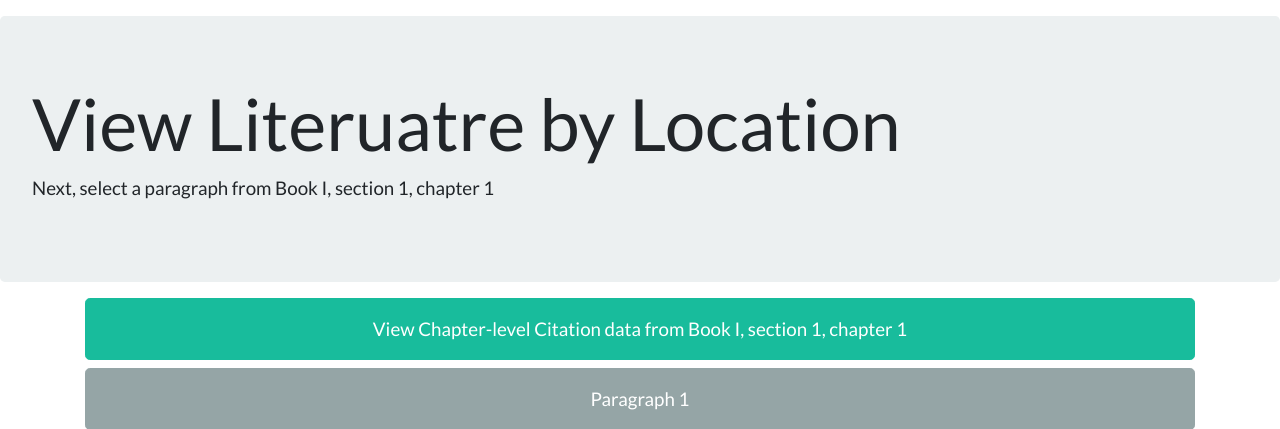
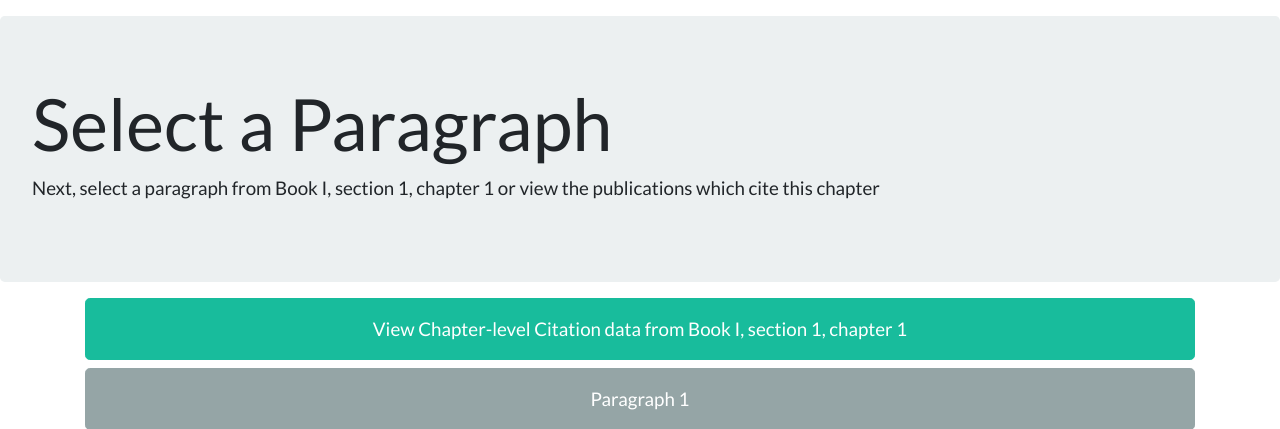
Before and after one commit to mattpriselac/Single-File-Processing-for-Hume-Project, a Flask app: page /location/1/1/1 in a window 1280 px wide. Shown: the part 71-500 px from the top of the page. Run offline with Flask 2, Linux system fonts and the light colour scheme; parts of the project's set-up code (start-up, migrations or seed data) failed here and were passed over; some libraries are stand-ins or nearby versions.

Commit message:
format tweaks for text lit displays

```diff
--- a/app/routes.py
+++ b/app/routes.py
@@ -10,7 +10,7 @@ from functions_and_classes.comparisons import generateCompData
 from functions_and_classes.display_only_ops import generateListOfCites
 from functions_and_classes.lit_level_operations import locationFrequency
 
-bookdict={'0':'Introduction', '1':'Book I', '2':'Book II', '3':'Book III', 'Abs':'The Abstract', 'App':'The Appendix'}
+bookdict={'0':'Introduction', '1':'Book I', '2':'Book II', '3':'Book III', 'Abs':'Abstract', 'App':'Appendix'}
 
 
 @app.route('/')
--- a/app/templates/bookLitDisplay.html
+++ b/app/templates/bookLitDisplay.html
@@ -3,7 +3,7 @@
 
 {% block content %}
 <div class="jumbotron my-3">
-  <h2 class="display-3">Literature citations to {{ book }}</h2>
+  <h2 class="display-3">Literature citations to the {{ book }}</h2>
   <p class="lead">You can see the citations to your chapter below, sorted by frequency</p>
 </div>
 <div class="container my-3">
--- a/app/templates/book_select.html
+++ b/app/templates/book_select.html
@@ -3,7 +3,7 @@
 
 {% block content %}
 <div class="jumbotron my-3">
-  <h2 class="display-3">View Literuatre by Location</h2>
+  <h2 class="display-3">Select a Book</h2>
   <p class="lead">Following the links below will allow you to see how often different publications cite a given location in the <i>Treatise</i>. To begin, select a Book</p>
 </div>
 <div class="container p-6 overflow-auto" style="height:400px">
--- a/app/templates/chapter_select.html
+++ b/app/templates/chapter_select.html
@@ -3,7 +3,7 @@
 
 {% block content %}
 <div class="jumbotron my-3">
-  <h2 class="display-3">Select a chapter</h2>
+  <h2 class="display-3">Select a Chapter</h2>
   <p class="lead">Next, select a chapter from {{ curr_location }}</p>
 </div>
 <div class="container p-6 overflow-auto" style="height:400px">
--- a/app/templates/para_select.html
+++ b/app/templates/para_select.html
@@ -3,8 +3,8 @@
 
 {% block content %}
 <div class="jumbotron my-3">
-  <h2 class="display-3">View Literuatre by Location</h2>
-  <p class="lead">Next, select a paragraph from {{ curr_location }}</p>
+  <h2 class="display-3">Select a Paragraph</h2>
+  <p class="lead">Next, select a paragraph from {{ curr_location }} or view the publications which cite this chapter</p>
 </div>
 <div class="container p-6 overflow-auto" style="height:400px">
   <a href="{{ url_for('chap_lit_display', book=book, sect=sect, chapter=chapter ) }}" class="btn btn-success btn-lg btn-block p-3" role="button">View Chapter-level Citation data from {{ curr_location }}</a>
--- a/app/templates/section_select.html
+++ b/app/templates/section_select.html
@@ -4,10 +4,10 @@
 {% block content %}
 <div class="jumbotron my-3">
   <h2 class="display-3">Select a Section</h2>
-  <p class="lead">Next, select a Section from the {{ bname }}</p>
+  <p class="lead">Next, select a Section from the {{ bname }} {% if book=='0' or book=='App' or book=="Abs" %} or view the publications which cite the {{ bname }}{% endif %}</p>
 </div>
 <div class="container p-6">
-  {% if book=='0' or book=='App' or book=="Abs"%}
+  {% if book=='0' or book=='App' or book=="Abs" %}
   <a href="{{ url_for('book_lit_display', book=book) }}" class="btn btn-success btn-lg btn-block p-3" role="button">View the Literature Citation Data for {{ bname }}</a>
   {% endif %}
   {% for section in sections %}
```
